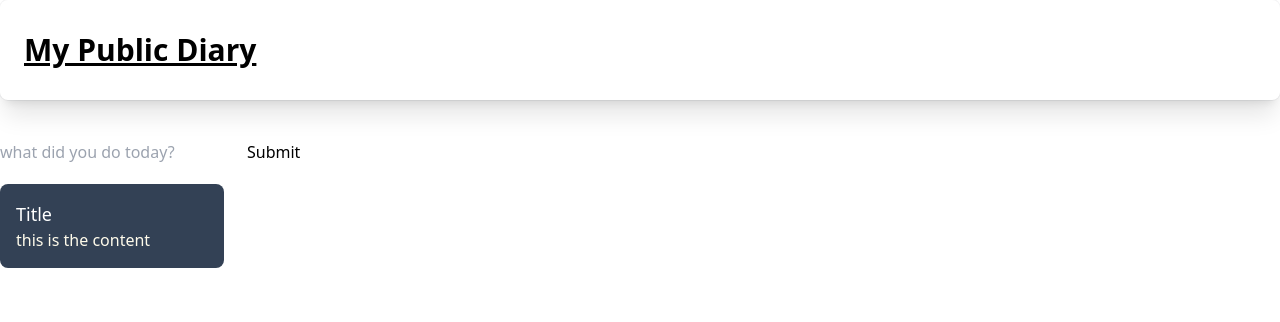
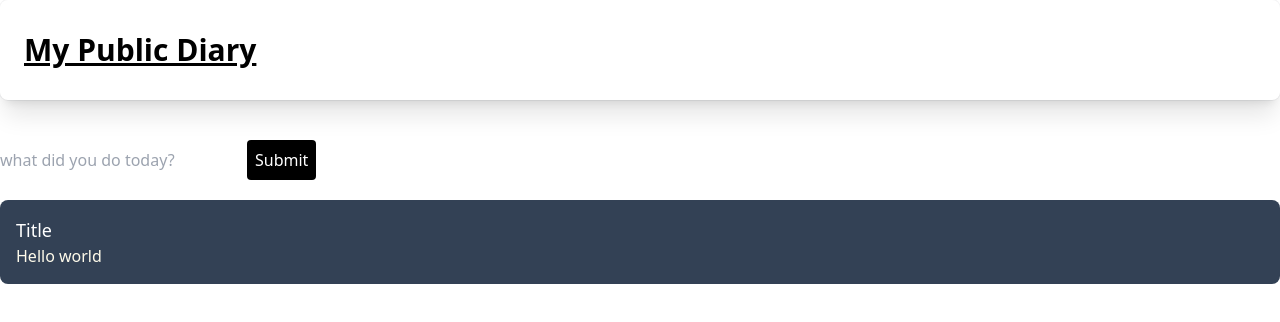
Before and after one commit to jeswanthmukesh20/my-public-diary, a JavaScript app: page / in a window 1280 px wide. Shown: the top 322 px of the page. Built offline with nearby package versions, Linux system fonts and the light colour scheme; the HTML template or start-up script is replaced by a standard one.

Commit message:
changed layout

```diff
--- a/src/App.js
+++ b/src/App.js
@@ -8,18 +8,18 @@ function App() {
                 <h1 className={"text-3xl font-bold underline"}>My Public Diary</h1>
             </nav>
             <div>
-            <div className="md:container md:mx-auto">
+                <div className="md:container lg:w-50 md:mx-auto">
                     <div className="mt-10 mb-5 flex flex-row space-x-4">
                         <input className="" type="text" placeholder={"what did you do today?"}/>
-                    <button>Submit</button>
+                        <button className="bg-black text-white p-2 rounded hover:bg-gray-700">Submit</button>
                     </div>
                     <div className="flex flex-col">
-                    <div className="rounded-lg p-4 box-border md:box-content w-50 md:w-100 lg:w-48 bg-slate-700 text-white hover:bg-slate-500">
+                        <div className="rounded-lg p-4 box-border md:box-content w-100 md:w-100 lg:w-50 bg-slate-700 text-white hover:bg-slate-500">
                             <h1 className="text-lg inline-block">
                                 Title
                             </h1>
                             <p className="text-amber-50">
-                            this is the content
+                                Hello world
                             </p>
                         </div>
                     </div>
```
Lines whose indentation alone changed are shown as unchanged.
